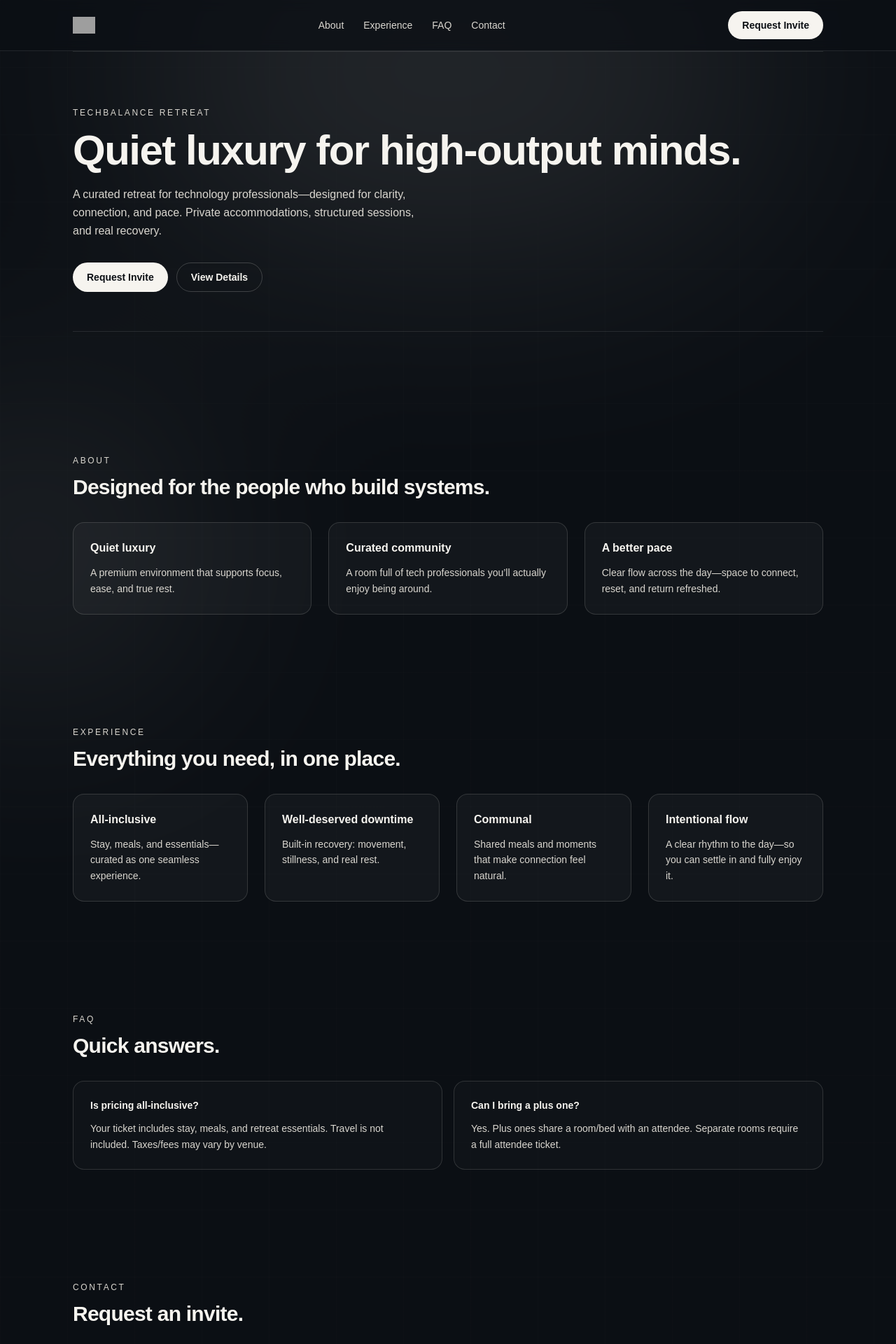
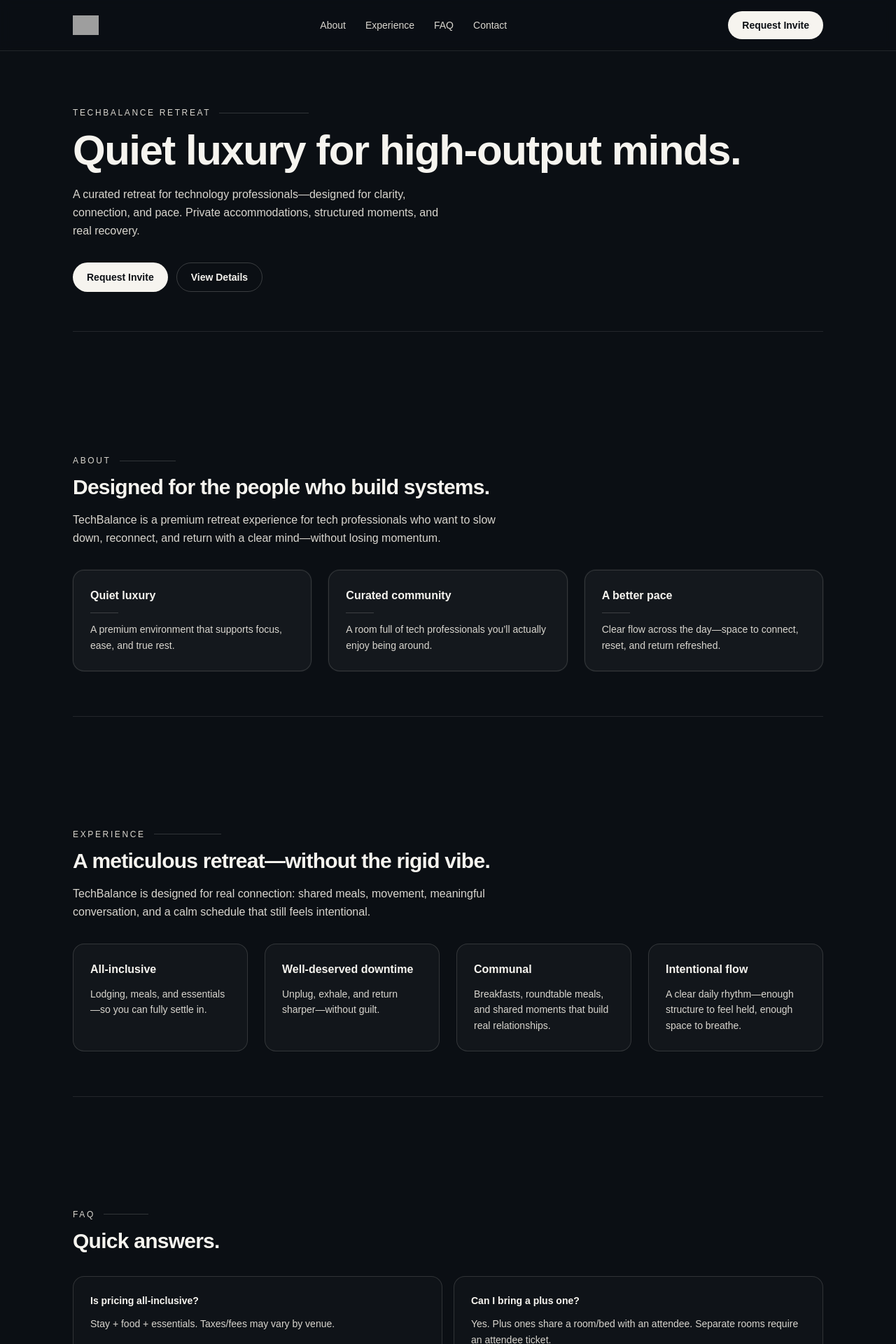
Before and after one commit to techbalanceretreat/TechBalanceRetreat, a Next.js app: page / in a window 1280 px wide. Shown: the top 1920 px of the page at 70% size. Built offline with nearby package versions, Linux system fonts and the light colour scheme; grey boxes are pictures that could not be loaded.

Commit message:
Update page.tsx v3.2

```diff
--- a/app/page.tsx
+++ b/app/page.tsx
@@ -1,40 +1,56 @@
+// app/page.tsx
+
 export default function Page() {
   return (
-    <main className="min-h-screen bg-[#0B0F14] text-[#F6F4EF] relative overflow-hidden">
-      {/* subtle light accents + grid lines */}
-      <div className="pointer-events-none absolute inset-0 opacity-[0.10]">
-        {/* soft top glow */}
-        <div className="absolute -top-40 left-1/2 h-[520px] w-[900px] -translate-x-1/2 rounded-full bg-[#F6F4EF] blur-[140px]" />
-        {/* soft left glow */}
-        <div className="absolute top-[25%] -left-40 h-[420px] w-[420px] rounded-full bg-[#F6F4EF] blur-[140px]" />
+    <main className="min-h-screen bg-[#0B0F14] text-[#F6F4EF] selection:bg-[#F6F4EF] selection:text-[#0B0F14]">
+      {/* Subtle grid + top glow (adds lightness + meticulous lines) */}
+      <div className="pointer-events-none fixed inset-0 -z-10">
+        {/* soft glow */}
+        <div className="absolute -top-40 left-1/2 h-[520px] w-[900px] -translate-x-1/2 rounded-full bg-[rgba(246,244,239,0.08)] blur-3xl" />
         {/* grid */}
         <div
-          className="absolute inset-0"
+          className="absolute inset-0 opacity-[0.10]"
           style={{
             backgroundImage:
-              "linear-gradient(to right, rgba(246,244,239,0.12) 1px, transparent 1px), linear-gradient(to bottom, rgba(246,244,239,0.12) 1px, transparent 1px)",
-            backgroundSize: "96px 96px",
+              "linear-gradient(to right, rgba(246,244,239,0.08) 1px, transparent 1px), linear-gradient(to bottom, rgba(246,244,239,0.08) 1px, transparent 1px)",
+            backgroundSize: "80px 80px",
+          }}
+        />
+        {/* subtle horizontal lines */}
+        <div
+          className="absolute inset-0 opacity-[0.12]"
+          style={{
+            backgroundImage:
+              "linear-gradient(to bottom, rgba(246,244,239,0.10) 1px, transparent 1px)",
+            backgroundSize: "100% 160px",
           }}
         />
       </div>
 
       <header className="sticky top-0 z-50 border-b border-[rgba(246,244,239,0.10)] bg-[#0B0F14]/75 backdrop-blur">
         <div className="mx-auto flex max-w-[1120px] items-center justify-between px-6 py-4">
-          {/* LOGO */}
+          {/* Logo */}
           <a href="#" className="flex items-center gap-3">
             <img
               src="/logo/techbalance-logo.png"
               alt="TechBalance"
-              className="h-6 w-auto"
-              loading="eager"
+              className="h-7 w-auto"
             />
           </a>
 
           <nav className="hidden items-center gap-7 text-sm text-[#D9D6CF] md:flex">
-            <a className="hover:text-[#F6F4EF]" href="#about">About</a>
-            <a className="hover:text-[#F6F4EF]" href="#experience">Experience</a>
-            <a className="hover:text-[#F6F4EF]" href="#faq">FAQ</a>
-            <a className="hover:text-[#F6F4EF]" href="#contact">Contact</a>
+            <a className="hover:text-[#F6F4EF] transition" href="#about">
+              About
+            </a>
+            <a className="hover:text-[#F6F4EF] transition" href="#experience">
+              Experience
+            </a>
+            <a className="hover:text-[#F6F4EF] transition" href="#faq">
+              FAQ
+            </a>
+            <a className="hover:text-[#F6F4EF] transition" href="#contact">
+              Contact
+            </a>
           </nav>
 
           <a
@@ -47,21 +63,22 @@ export default function Page() {
       </header>
 
       {/* HERO */}
-      <section className="mx-auto max-w-[1120px] px-6 pb-16 pt-14 md:pb-24 md:pt-20 relative">
-        {/* thin divider line */}
-        <div className="absolute left-6 right-6 top-0 h-px bg-[rgba(246,244,239,0.10)]" />
-
+      <section className="mx-auto max-w-[1120px] px-6 pb-16 pt-14 md:pb-24 md:pt-20">
+        <div className="flex items-center gap-3">
           <p className="text-xs uppercase tracking-[0.22em] text-[#D9D6CF]">
             TechBalance Retreat
           </p>
+          <span className="hidden md:block h-px w-32 bg-[rgba(246,244,239,0.16)]" />
+        </div>
 
         <h1 className="mt-4 text-4xl font-semibold tracking-tight md:text-6xl">
           Quiet luxury for high-output minds.
         </h1>
 
-        <p className="mt-5 max-w-[58ch] text-sm leading-relaxed text-[#D9D6CF] md:text-base">
-          A curated retreat for technology professionals—designed for clarity, connection, and pace.
-          Private accommodations, structured sessions, and real recovery.
+        <p className="mt-5 max-w-[62ch] text-sm leading-relaxed text-[#D9D6CF] md:text-base">
+          A curated retreat for technology professionals—designed for clarity,
+          connection, and pace. Private accommodations, structured moments, and
+          real recovery.
         </p>
 
         <div className="mt-8 flex flex-wrap gap-3">
@@ -80,74 +97,97 @@ export default function Page() {
           </a>
         </div>
 
-        {/* bottom divider line */}
-        <div className="mt-14 h-px bg-[rgba(246,244,239,0.10)]" />
+        {/* divider line */}
+        <div className="mt-14 h-px w-full bg-[rgba(246,244,239,0.10)]" />
       </section>
 
       {/* ABOUT */}
       <section id="about" className="mx-auto max-w-[1120px] px-6 py-14 md:py-20">
+        <div className="flex items-center gap-3">
           <p className="text-xs uppercase tracking-[0.22em] text-[#D9D6CF]">About</p>
+          <span className="hidden md:block h-px w-20 bg-[rgba(246,244,239,0.16)]" />
+        </div>
+
         <h2 className="mt-3 text-2xl font-semibold tracking-tight md:text-3xl">
           Designed for the people who build systems.
         </h2>
+
+        <p className="mt-4 max-w-[70ch] text-sm leading-relaxed text-[#D9D6CF] md:text-base">
+          TechBalance is a premium retreat experience for tech professionals who
+          want to slow down, reconnect, and return with a clear mind—without losing momentum.
+        </p>
 
         <div className="mt-8 grid gap-6 md:grid-cols-3">
           {[
             ["Quiet luxury", "A premium environment that supports focus, ease, and true rest."],
             ["Curated community", "A room full of tech professionals you’ll actually enjoy being around."],
-            ["A better pace", "Clear flow across the day—space to connect, reset, and return refreshed."]
+            ["A better pace", "Clear flow across the day—space to connect, reset, and return refreshed."],
           ].map(([t, d]) => (
             <div
               key={t}
-              className="rounded-2xl border border-[rgba(246,244,239,0.14)] bg-[rgba(246,244,239,0.035)] p-6"
+              className="rounded-2xl border border-[rgba(246,244,239,0.14)] bg-[rgba(246,244,239,0.04)] p-6 shadow-[0_0_0_1px_rgba(246,244,239,0.03)]"
+            >
+              <h3 className="text-base font-semibold">{t}</h3>
+              <div className="mt-3 h-px w-10 bg-[rgba(246,244,239,0.18)]" />
+              <p className="mt-3 text-sm leading-relaxed text-[#D9D6CF]">{d}</p>
+            </div>
+          ))}
+        </div>
+
+        <div className="mt-16 h-px w-full bg-[rgba(246,244,239,0.10)]" />
+      </section>
+
+      {/* EXPERIENCE */}
+      <section id="experience" className="mx-auto max-w-[1120px] px-6 py-14 md:py-20">
+        <div className="flex items-center gap-3">
+          <p className="text-xs uppercase tracking-[0.22em] text-[#D9D6CF]">Experience</p>
+          <span className="hidden md:block h-px w-24 bg-[rgba(246,244,239,0.16)]" />
+        </div>
+
+        <h2 className="mt-3 text-2xl font-semibold tracking-tight md:text-3xl">
+          A meticulous retreat—without the rigid vibe.
+        </h2>
+
+        <p className="mt-4 max-w-[75ch] text-sm leading-relaxed text-[#D9D6CF] md:text-base">
+          TechBalance is designed for real connection: shared meals, movement, meaningful conversation,
+          and a calm schedule that still feels intentional.
+        </p>
+
+        <div className="mt-8 grid gap-6 md:grid-cols-4">
+          {[
+            ["All-inclusive", "Lodging, meals, and essentials—so you can fully settle in."],
+            ["Well-deserved downtime", "Unplug, exhale, and return sharper—without guilt."],
+            ["Communal", "Breakfasts, roundtable meals, and shared moments that build real relationships."],
+            ["Intentional flow", "A clear daily rhythm—enough structure to feel held, enough space to breathe."],
+          ].map(([t, d]) => (
+            <div
+              key={t}
+              className="rounded-2xl border border-[rgba(246,244,239,0.14)] bg-[rgba(246,244,239,0.03)] p-6"
             >
               <h3 className="text-base font-semibold">{t}</h3>
               <p className="mt-3 text-sm leading-relaxed text-[#D9D6CF]">{d}</p>
             </div>
           ))}
         </div>
-      </section>
 
-      {/* EXPERIENCE */}
-      <section id="experience" className="mx-auto max-w-[1120px] px-6 py-14 md:py-20">
-        <p className="text-xs uppercase tracking-[0.22em] text-[#D9D6CF]">Experience</p>
-        <h2 className="mt-3 text-2xl font-semibold tracking-tight md:text-3xl">
-          Everything you need, in one place.
-        </h2>
-
-        <div className="mt-8 grid gap-6 md:grid-cols-4">
-          {[
-            ["All-inclusive", "Stay, meals, and essentials—curated as one seamless experience."],
-            ["Well-deserved downtime", "Built-in recovery: movement, stillness, and real rest."],
-            ["Communal", "Shared meals and moments that make connection feel natural."],
-            ["Intentional flow", "A clear rhythm to the day—so you can settle in and fully enjoy it."]
-          ].map(([t, d]) => (
-            <div
-              key={t}
-              className="rounded-2xl border border-[rgba(246,244,239,0.14)] bg-[rgba(246,244,239,0.035)] p-6"
-            >
-              <h3 className="text-base font-semibold">{t}</h3>
-              <p className="mt-3 text-sm leading-relaxed text-[#D9D6CF]">{d}</p>
-            </div>
-          ))}
-        </div>
+        <div className="mt-16 h-px w-full bg-[rgba(246,244,239,0.10)]" />
       </section>
 
       {/* FAQ */}
       <section id="faq" className="mx-auto max-w-[1120px] px-6 py-14 md:py-20">
+        <div className="flex items-center gap-3">
           <p className="text-xs uppercase tracking-[0.22em] text-[#D9D6CF]">FAQ</p>
-        <h2 className="mt-3 text-2xl font-semibold tracking-tight md:text-3xl">Quick answers.</h2>
+          <span className="hidden md:block h-px w-16 bg-[rgba(246,244,239,0.16)]" />
+        </div>
+
+        <h2 className="mt-3 text-2xl font-semibold tracking-tight md:text-3xl">
+          Quick answers.
+        </h2>
 
         <div className="mt-8 grid gap-4 md:grid-cols-2">
           {[
-            [
-              "Is pricing all-inclusive?",
-              "Your ticket includes stay, meals, and retreat essentials. Travel is not included. Taxes/fees may vary by venue."
-            ],
-            [
-              "Can I bring a plus one?",
-              "Yes. Plus ones share a room/bed with an attendee. Separate rooms require a full attendee ticket."
-            ]
+            ["Is pricing all-inclusive?", "Stay + food + essentials. Taxes/fees may vary by venue."],
+            ["Can I bring a plus one?", "Yes. Plus ones share a room/bed with an attendee. Separate rooms require an attendee ticket."],
           ].map(([q, a]) => (
             <div key={q} className="rounded-2xl border border-[rgba(246,244,239,0.14)] p-6 bg-[rgba(246,244,239,0.02)]">
               <h3 className="text-sm font-semibold">{q}</h3>
@@ -155,19 +195,28 @@ export default function Page() {
             </div>
           ))}
         </div>
+
+        <div className="mt-16 h-px w-full bg-[rgba(246,244,239,0.10)]" />
       </section>
 
       {/* CONTACT */}
       <section id="contact" className="mx-auto max-w-[1120px] px-6 py-14 md:py-20">
+        <div className="flex items-center gap-3">
           <p className="text-xs uppercase tracking-[0.22em] text-[#D9D6CF]">Contact</p>
-        <h2 className="mt-3 text-2xl font-semibold tracking-tight md:text-3xl">Request an invite.</h2>
+          <span className="hidden md:block h-px w-24 bg-[rgba(246,244,239,0.16)]" />
+        </div>
 
-        <div className="mt-8">
-          <div className="rounded-2xl border border-[rgba(246,244,239,0.14)] bg-[rgba(246,244,239,0.035)] p-6">
+        <h2 className="mt-3 text-2xl font-semibold tracking-tight md:text-3xl">
+          Request an invite.
+        </h2>
+
+        <div className="mt-8 grid gap-6 md:grid-cols-1">
+          <div className="rounded-2xl border border-[rgba(246,244,239,0.14)] bg-[rgba(246,244,239,0.04)] p-6">
             <h3 className="text-lg font-semibold tracking-tight">Attendees</h3>
             <p className="mt-3 text-sm leading-relaxed text-[#D9D6CF]">
               Email us for the overview, dates, and next steps.
             </p>
+
             <div className="mt-6">
               <a
                 href="mailto:info@techbalanceretreat.com?subject=Request%20Invite"
@@ -176,14 +225,23 @@ export default function Page() {
                 Request Invite
               </a>
             </div>
+
+            <p className="mt-4 text-xs text-[#D9D6CF]">
+              Tip: include your city, role, and whether you’re interested in bringing a plus one.
+            </p>
           </div>
         </div>
       </section>
 
       <footer className="border-t border-[rgba(246,244,239,0.10)]">
         <div className="mx-auto flex max-w-[1120px] flex-col gap-4 px-6 py-10 md:flex-row md:items-center md:justify-between">
-          <p className="text-xs uppercase tracking-[0.22em] text-[#D9D6CF]">TechBalance Retreat</p>
-          <a className="text-sm text-[#D9D6CF] hover:text-[#F6F4EF]" href="mailto:info@techbalanceretreat.com">
+          <p className="text-xs uppercase tracking-[0.22em] text-[#D9D6CF]">
+            TechBalance Retreat
+          </p>
+          <a
+            className="text-sm text-[#D9D6CF] hover:text-[#F6F4EF] transition"
+            href="mailto:info@techbalanceretreat.com"
+          >
             info@techbalanceretreat.com
           </a>
         </div>
```
Lines whose indentation alone changed are shown as unchanged.
